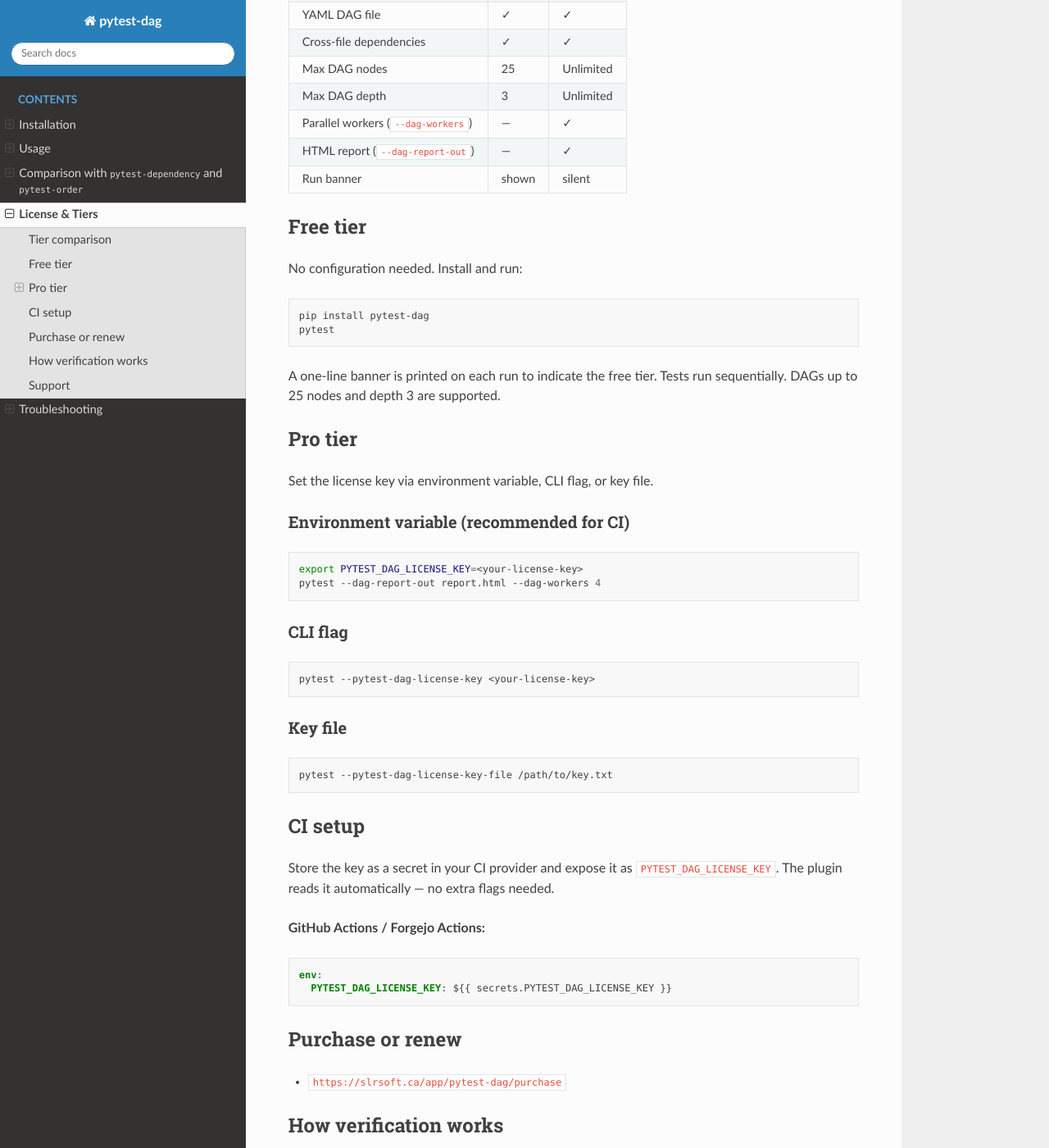
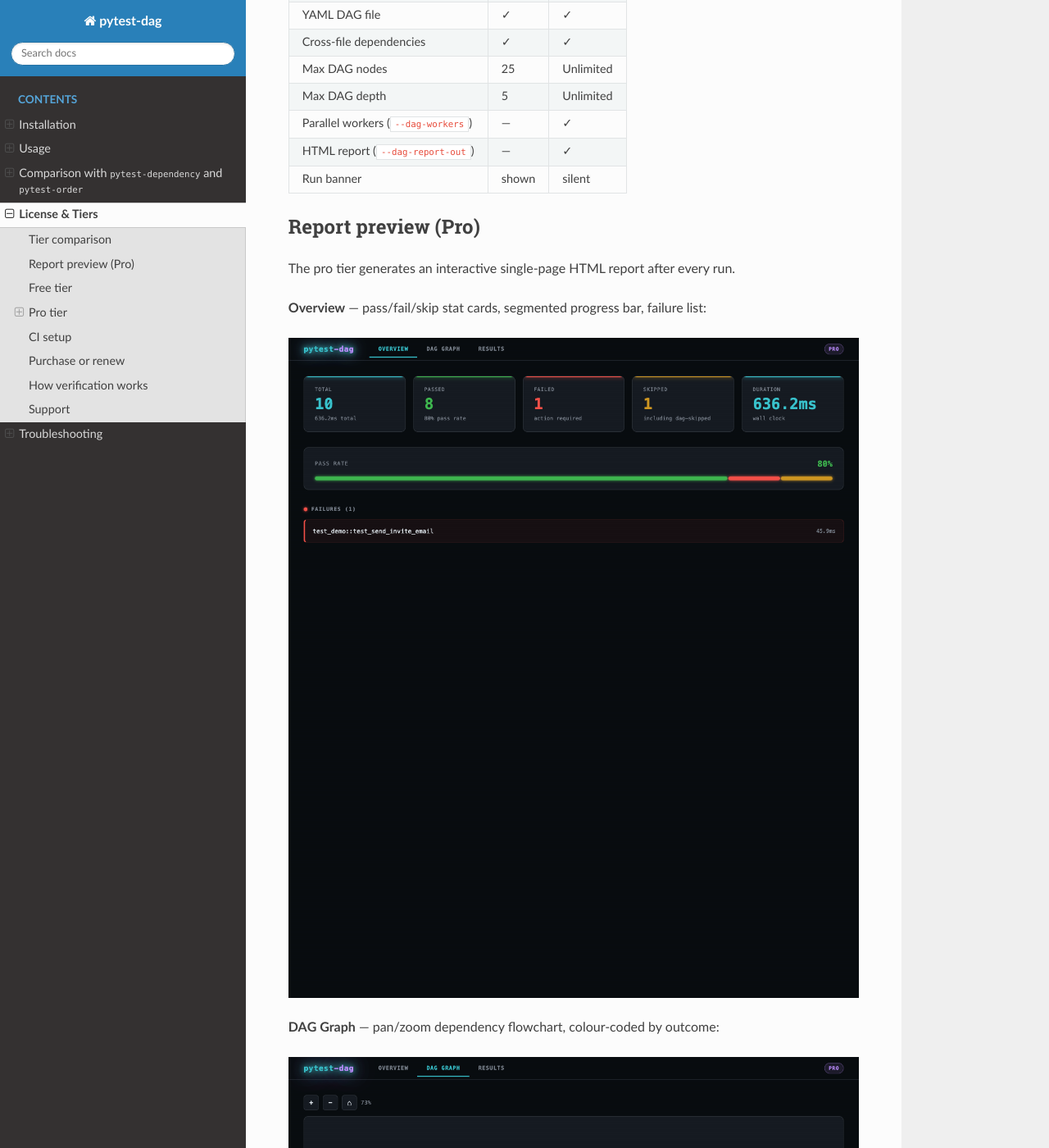
Before and after one commit to SLR-Software-Solutions-Inc/pytest-dag-documentation, a Sphinx documentation site: the page built from docs/license-validation.md, in a window 1280 px wide and 1400 px high, scrolled down 353 px. Shown: the whole window at 82% size. Built offline with Sphinx 7.4.7 and the Read the Docs theme 3.1.0, drawn with Linux system fonts in a browser that asks for light colours; some of the changed text lies outside the part shown.

Commit message:
docs: add report screenshots to license page; update depth limit to 5
Add three screenshots (Overview, DAG Graph, Results) above the purchase
section so users see the pro report before buying. Update depth limit
from 3 to 5 in tier table and free-tier description.

Co-Authored-By: Claude Sonnet 4.6 <noreply@anthropic.com>

````diff
--- a/docs/license-validation.md
+++ b/docs/license-validation.md
@@ -11,10 +11,28 @@ get started. A pro key unlocks additional capabilities.
 | YAML DAG file | ✓ | ✓ |
 | Cross-file dependencies | ✓ | ✓ |
 | Max DAG nodes | 25 | Unlimited |
-| Max DAG depth | 3 | Unlimited |
+| Max DAG depth | 5 | Unlimited |
 | Parallel workers (`--dag-workers`) | — | ✓ |
 | HTML report (`--dag-report-out`) | — | ✓ |
 | Run banner | shown | silent |
+
+## Report preview (Pro)
+
+The pro tier generates an interactive single-page HTML report after every run.
+
+**Overview** — pass/fail/skip stat cards, segmented progress bar, failure list:
+
+![Report Overview](_static/screenshots/report-overview.png)
+
+**DAG Graph** — pan/zoom dependency flowchart, colour-coded by outcome:
+
+![DAG Graph](_static/screenshots/report-dag.png)
+
+**Results** — filterable, searchable, sortable test table with timing and dependency info:
+
+![Results](_static/screenshots/report-results.png)
+
+---
 
 ## Free tier
 
@@ -26,7 +44,7 @@ pytest
 ```
 
 A one-line banner is printed on each run to indicate the free tier. Tests run
-sequentially. DAGs up to 25 nodes and depth 3 are supported.
+sequentially. DAGs up to 25 nodes and depth 5 are supported.
 
 ## Pro tier
 
````
Also changed, not shown: docs/troubleshooting.md (+1 -1 lines), docs/_static/screenshots/report-dag.png (added), docs/_static/screenshots/report-overview.png (added), docs/_static/screenshots/report-results.png (added).
